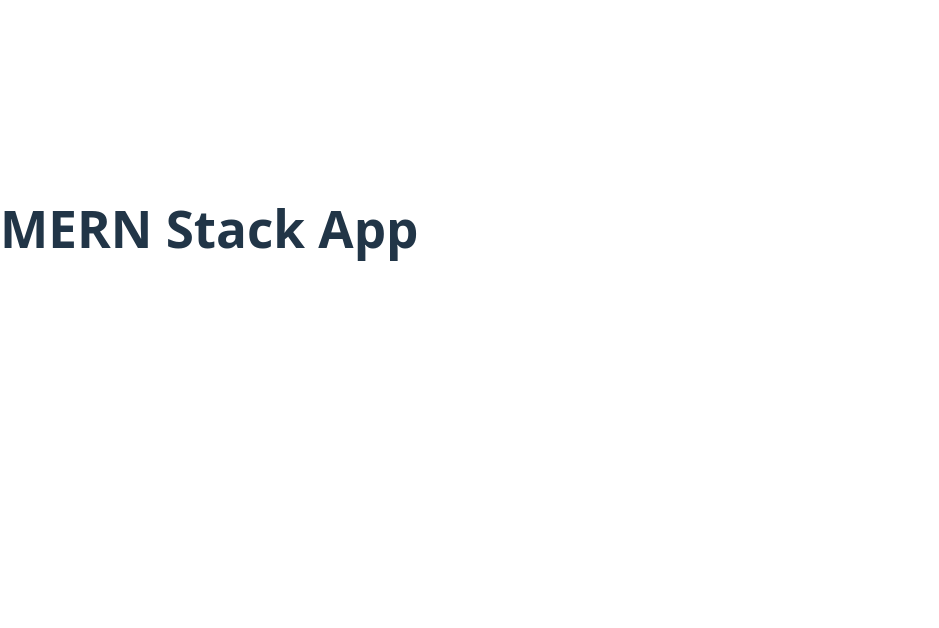
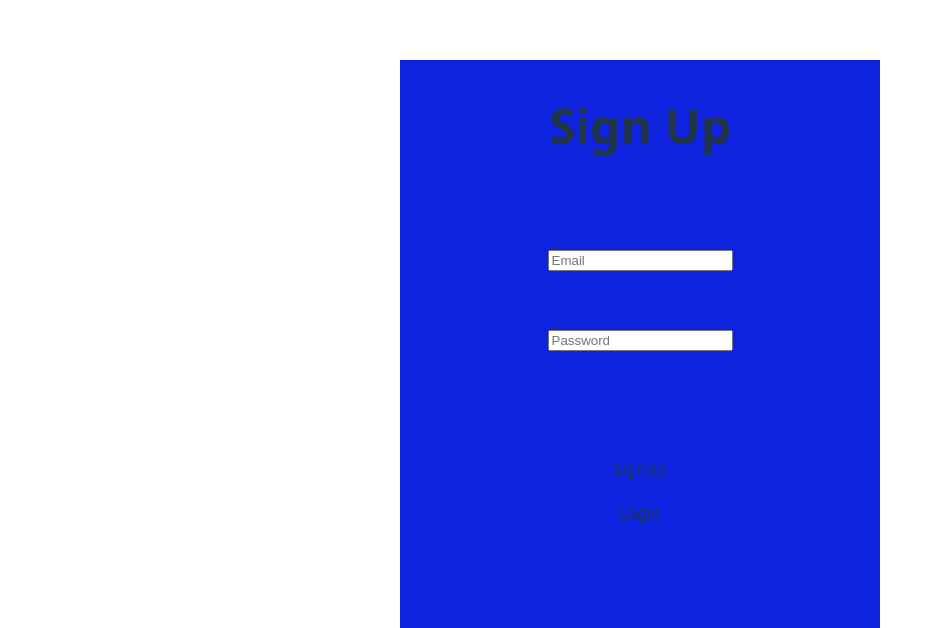
Before and after one commit to marksweeney3/Project-CEN3031, a React (Vite) app in the folder frontend/: page / in a window 1280 px wide. Shown: the part 172-800 px from the top of the page, without its empty margins (0-939 px from the left). Built offline with nearby package versions, Linux system fonts and the light colour scheme; no server answers; the HTML template or start-up script is replaced by a standard one.

Commit message:
login/sign up page

```diff
--- a/frontend/src/App.tsx
+++ b/frontend/src/App.tsx
@@ -1,5 +1,7 @@
 import { useEffect, useState } from "react";
 import axios from "axios";
+import "./App.css";
+import Login from "./components/Login/Login.jsx";
 
 function App() {
   const [message, setMessage] = useState<string>("");
@@ -12,7 +14,8 @@ function App() {
 
   return (
     <div>
-      <h1>MERN Stack App</h1>
+      <Login/>
+      <h1>MERN Stack App!</h1>
       <p>{message}</p>
     </div>
   );
--- a/frontend/src/components/Login/Login.css
+++ b/frontend/src/components/Login/Login.css
@@ -0,0 +1,43 @@
+.Container{
+    display: flex;
+    flex-direction: column;
+    margin: auto;
+    margin-top: 200px;
+    height: 100vh;
+    background-color: #0e23df;
+}
+
+.header{
+    display: flex;
+    flex-direction: column;
+    gap: 10px;
+    width: 100%;
+    margin-top: 30px;
+    margin-bottom: 20px;
+}
+
+.text{
+    font-size: 48px;
+    font-weight: 700;
+}
+
+.inputs{
+    flex-direction: column;
+    margin-top: 55px;
+    gap: 25px;
+}
+
+.input{
+    align-items: center;
+    margin: auto;
+    width: 480px;
+    height: 80px;
+    gap: 5px;
+}
+
+.SubmitContainer{
+    display: flex;
+    flex-direction: column;
+    margin-top: 50px;
+    gap: 20px;
+}
```
